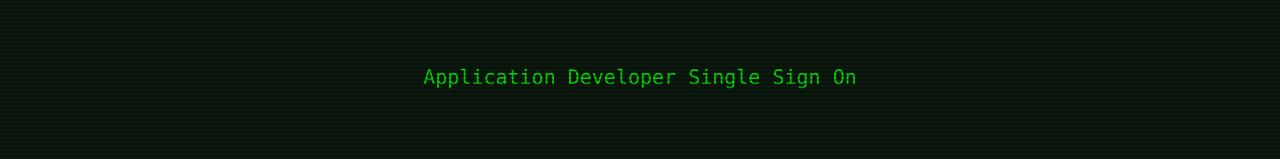
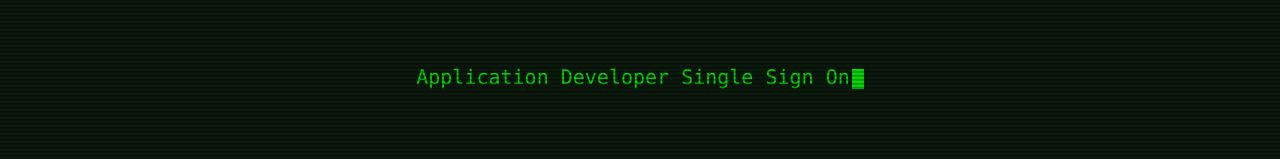
Before and after one commit to mbazos/green-screen, a Next.js app: page / in a window 1280 px wide. Shown: the part 585-744 px from the top of the page. Built offline with nearby package versions, Linux system fonts and the light colour scheme.

Commit message:
Add flashing cursor that follows the typing text
- Add cursor-blink keyframe animation in globals.css
- Add .typing-cursor class with green block cursor styling
- Insert cursor span element after displayText in page.tsx
- Cursor blinks at 1s intervals with 50% duty cycle

```diff
--- a/app/globals.css
+++ b/app/globals.css
@@ -150,3 +150,23 @@ body {
     transform: scale(0.5);
   }
 }
+
+/* Flashing cursor animation */
+@keyframes cursor-blink {
+  0%, 49% {
+    opacity: 1;
+  }
+  50%, 100% {
+    opacity: 0;
+  }
+}
+
+.typing-cursor {
+  display: inline-block;
+  width: 0.6em;
+  height: 1em;
+  background-color: currentColor;
+  margin-left: 0.1em;
+  animation: cursor-blink 1s infinite;
+  vertical-align: text-bottom;
+}
--- a/app/page.tsx
+++ b/app/page.tsx
@@ -329,6 +329,7 @@ function HomeContent() {
           <div className="mt-6 sm:mt-8 text-center h-[3.5rem] sm:h-[4rem] md:h-[4.5rem] px-2 flex items-center justify-center overflow-hidden">
             <p className="text-base sm:text-lg md:text-xl leading-relaxed">
               {displayText}
+              <span className="typing-cursor"></span>
             </p>
           </div>
         </div>
```
